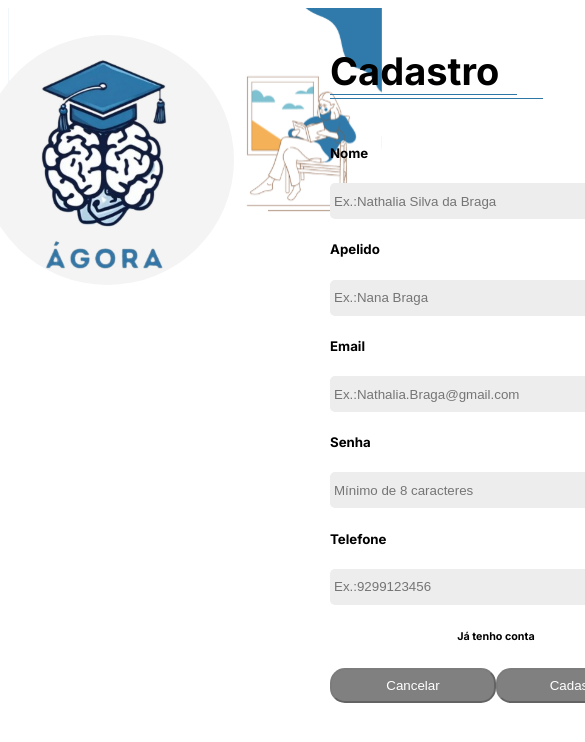
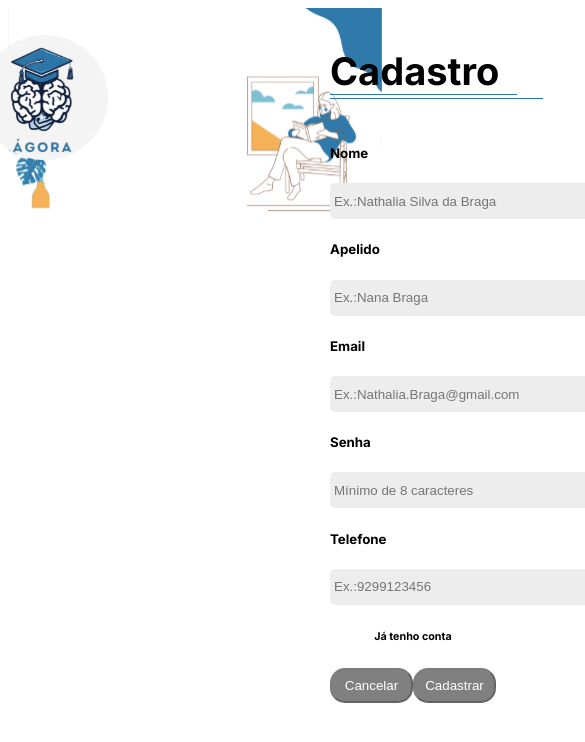
Before and after one commit to C4U4NZIn/-goraEu, a Next.js app: page / in a window 390 px wide. Shown: the top 742 px of the page, 585 px wide, since content can reach past the window. Built offline with nearby package versions, Linux system fonts and the light colour scheme.

Commit message:
Fazer fluxo de Telas

```diff
--- a/app/components/bakground.module.css
+++ b/app/components/bakground.module.css
@@ -169,3 +169,21 @@ background-color:rgba(45, 118, 166, 1);
   display: flex;
   justify-content: center;
 }
+
+@media (max-width:1200px) {
+
+.agoraLogoSignUp{
+  height: 7.6568rem;
+  width: 5.875rem;
+
+}
+.agoraContainerLogoElementElipse{
+  height: 7.8rem;
+  width: 7.90625rem;
+}
+.agoraContainerForm{
+ height: 18.5rem;
+ width: 12.96875rem;
+}
+
+}
```
Also changed, not shown: 1 other file (tests, documents, lock files or other folders).
